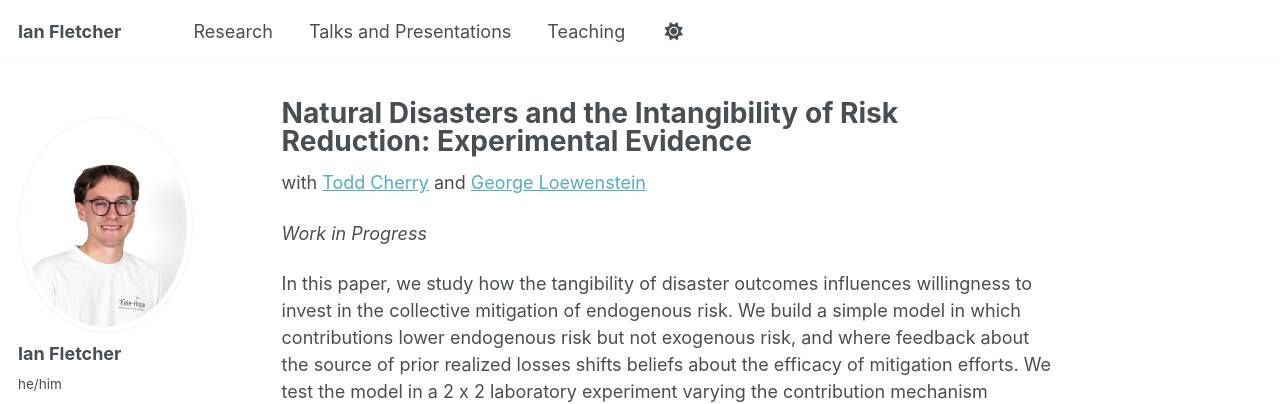
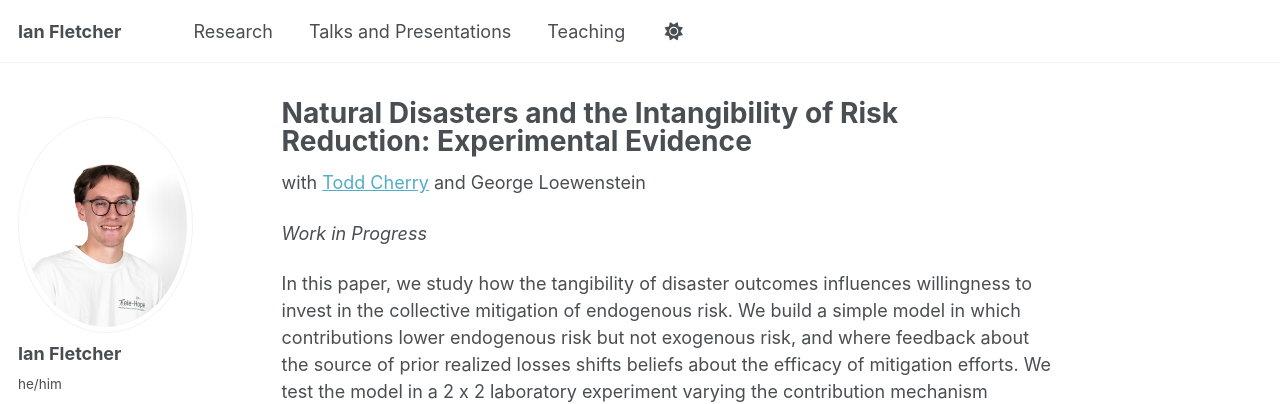
Before and after one commit to fletcherian/fletcherian.github.io, a Jekyll site: the page built from _publications/intang-risk-group.md, in a window 1280 px wide and 1363 px high. Shown: the top 404 px of the window. Built offline with Jekyll 4.4.1, drawn with Linux system fonts in a browser that asks for light colours; some web fonts are replaced; a script that is not in the unit is left out; part of the change alters nothing that is shown.

```diff
--- a/_publications/intang-risk-group.md
+++ b/_publications/intang-risk-group.md
@@ -7,7 +7,7 @@ excerpt: 'The paper investigates how making disaster outcomes more tangible—by
 date: 2025-10-13
 ---
 
-with [Todd Cherry](https://tlcherry.weebly.com/) and [George Loewenstein](https://www.cmu.edu/dietrich/sds/people/faculty/george-loewenstein.html)
+with [Todd Cherry](https://tlcherry.weebly.com/) and George Loewenstein
 
 _Work in Progress_
 
```
